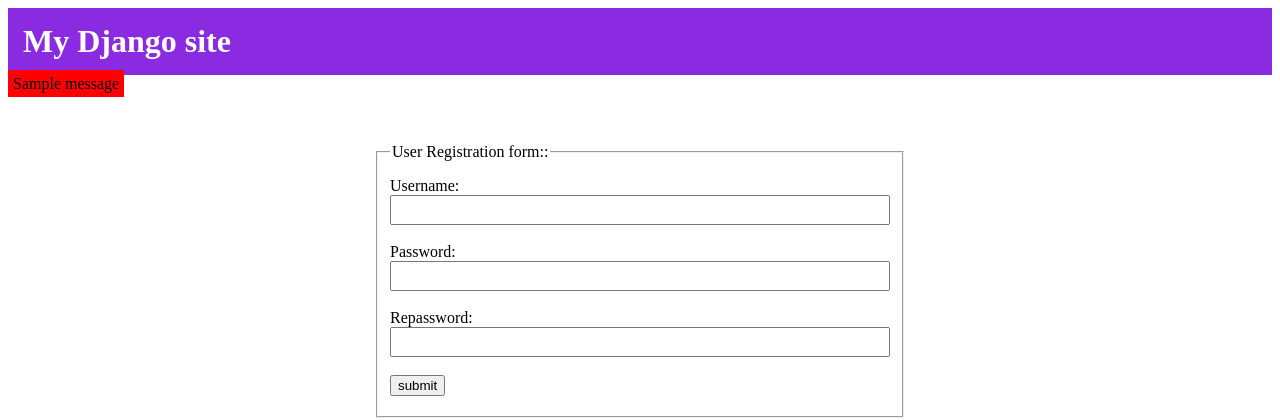
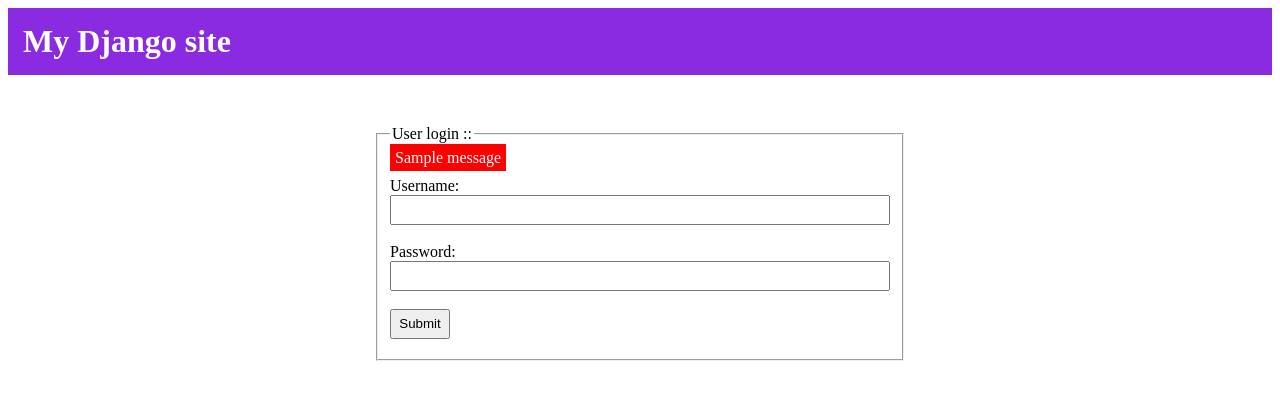
Before and after one commit to rajibjonchhen/python_mysite, a Django app: page /login in a window 1280 px wide. Shown: the top 420 px of the page. Run offline with Django 4.2, Linux system fonts and the light colour scheme; tables that the repository leaves empty hold one stand-in row (values such as "Sample post"); one stand-in notice (Sample message) is shown.

Commit message:
login added

```diff
--- a/myApp/views.py
+++ b/myApp/views.py
@@ -31,37 +31,23 @@ def register(request):
         password = request.POST['password']
         repassword = request.POST['repassword']
 
-        if User.objects.filter(username=username).exists():
+        if len(username) < 5 or len(password) < 5 or len(repassword) < 5:
+            info(request, ' username and password must be more than 4 chars')
+            return redirect('register')
+
+        elif User.objects.filter(username=username).exists():
             info(request, ' username already used ')
             return redirect('register')
         elif password == repassword:
-            info(request, "Password and repasword must be same")
-            return redirect('register')
-        else:
             User.objects.create_user(
                 username=username, password=password).save()
             return redirect('login')
+        else:
+            info(request, "Password and repasword must be same")
+            return redirect('register')
     else:
         return render(request, 'register.html')
 
-# def register(request):
-#     if request.method == 'POST':
-#         username = request.POST['username']
-#         password = request.POST['password']
-#         repassword = request.POST['repassword']
-#         if password == repassword:
-#             if User.objects.filter(username=username).exists():
-#                 info(request, ' username already used ')
-#                 return redirect('register')
-#             else:
-#                 User.objects.create_user(
-#                     username=username, password=password).save()
-#                 return redirect('login')
-#         else:
-#             info(request, "Password and repasword must be same")
-#             return redirect('register')
-#     else:
-#         return render(request, 'register.html')
 
 def login(request):
     if request.method == 'POST':
@@ -71,7 +57,7 @@ def login(request):
         if User.objects.filter(username=username).exists():
             return redirect('home')
         else:
-            info(request, "User not wrong password or username")
-            return redirect('register')
+            info(request, "User not exist wrong password or username")
+            return redirect('login')
     else:
-        return render(request, 'register.html')
+        return render(request, 'login.html')
--- a/static/style.css
+++ b/static/style.css
@@ -22,7 +22,7 @@ input[type="submit"]{
     margin: auto;
 }
 .error-msg{
-    color:black;
+    color:white;
     background-color: red;
     padding:5px;
     width:100%
--- a/templates/Login.html
+++ b/templates/Login.html
@@ -4,10 +4,10 @@
 </script>
 <h1>My Django site</h1>
 <div >
-    {% for message in  messages %}
-    <span class="error-msg">{{message}}</span>
-    {% endfor %}
     <fieldset>
+        {% for message in  messages %}
+        <span class="error-msg">{{message}}</span>
+        {% endfor %}
         <legend>User login ::</legend>
         <form method="POST" action="">
             {% csrf_token %}
@@ -17,7 +17,7 @@
             </label>
             <br><br>
             <label>Password:
-                <input type="password" name="pasword"/>
+                <input type="password" name="password"/>
             </label>
             <br><br>
             <input type="submit" name="sign in"/>
--- a/templates/Register.html
+++ b/templates/Register.html
@@ -4,10 +4,10 @@
 </script> -->
 <h1>My Django site</h1>
 <div >
-    {% for message in  messages %}
-    <span class="error-msg">{{message}}</span>
-    {% endfor %}
     <fieldset>
+        {% for message in  messages %}
+        <span class="error-msg">{{message}}</span>
+        {% endfor %}
         <legend>User Registration form::</legend>
         <form method="POST" action="register">
             {% csrf_token %}
```
